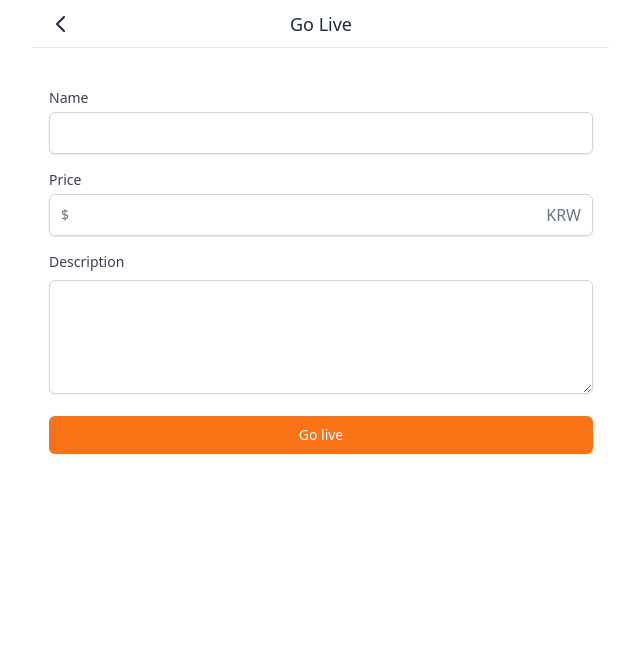
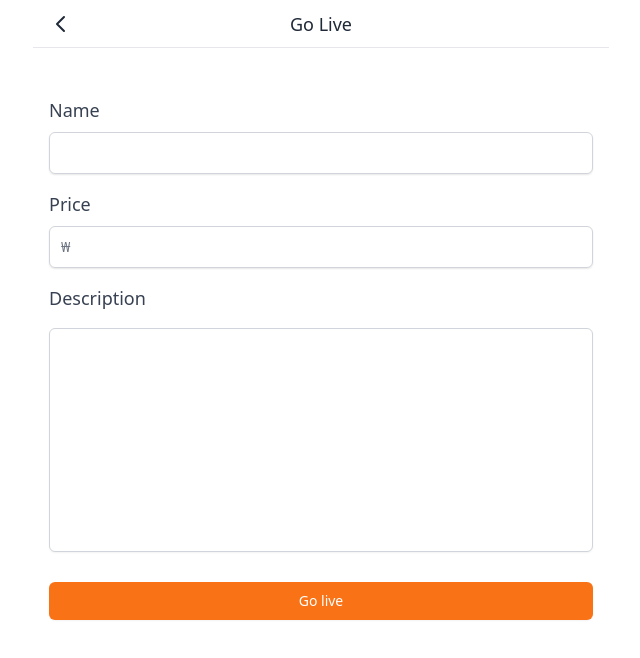
Before and after one commit to PastelBlue4/karrot-market-clone, a Next.js app: page /live/create in a window 1280 px wide. Shown: the top 658 px of the page, without its empty margins (319-959 px from the left). Built offline with nearby package versions, Linux system fonts and the light colour scheme.

Commit message:
feat products prisma schema, upload page input

```diff
--- a/components/input.tsx
+++ b/components/input.tsx
@@ -6,7 +6,7 @@ interface InputProps {
   label: string;
   name: string;
   kind?: "text" | "phone" | "price";
-  register?: UseFormRegisterReturn;
+  register: UseFormRegisterReturn;
   type: string;
   required: boolean;
 }
@@ -22,7 +22,7 @@ export default function Input({
   return (
     <div>
       <label
-        className="block mb-1 text-sm font-medium text-gray-700"
+        className="block my-2 text-lg font-medium text-gray-700 "
         htmlFor={name}
       >
         {label}
@@ -41,17 +41,18 @@ export default function Input({
       {kind === "price" ? (
         <div className="relative flex items-center rounded-md shadow-sm">
           <div className="absolute left-0 flex items-center justify-center pl-3 pointer-events-none">
-            <span className="text-sm text-gray-500">$</span>
+            <span className="text-sm text-gray-500">₩</span>
           </div>
           <input
             id={name}
             type={type}
+            placeholder=""
             {...register}
             required={required}
             className="w-full px-3 py-2 placeholder-gray-400 border border-gray-300 rounded-md shadow-sm appearance-none pl-7 focus:outline-none focus:ring-orange-500 focus:border-orange-500"
           />
           <div className="absolute right-0 flex items-center pr-3 pointer-events-none">
-            <span className="text-gray-500">KRW</span>
+            <span className="text-gray-500"></span>
           </div>
         </div>
       ) : null}
--- a/components/textarea.tsx
+++ b/components/textarea.tsx
@@ -1,23 +1,32 @@
+import { UseFormRegisterReturn } from "react-hook-form";
+
 interface TextAreaProps {
   label?: string;
   name?: string;
+  register: UseFormRegisterReturn;
   [key: string]: any;
 }
 
-export default function TextArea({ label, name, ...rest }: TextAreaProps) {
+export default function TextArea({
+  label,
+  name,
+  register,
+  ...rest
+}: TextAreaProps) {
   return (
     <div>
       {label ? (
         <label
           htmlFor={name}
-          className="block mb-1 text-sm font-medium text-gray-700"
+          className="block my-2 text-lg font-medium text-gray-700"
         >
           {label}
         </label>
       ) : null}
       <textarea
         id={name}
-        className="w-full mt-1 border-gray-300 rounded-md shadow-sm focus:ring-orange-500 focus:border-orange-500 "
+        {...register}
+        className="w-full h-56 my-2 border-gray-300 rounded-md shadow-sm resize-none focus:ring-orange-500 focus:border-orange-500"
         rows={4}
         {...rest}
       />
```
Also changed, not shown: 2 other files (tests, documents, lock files or other folders).
